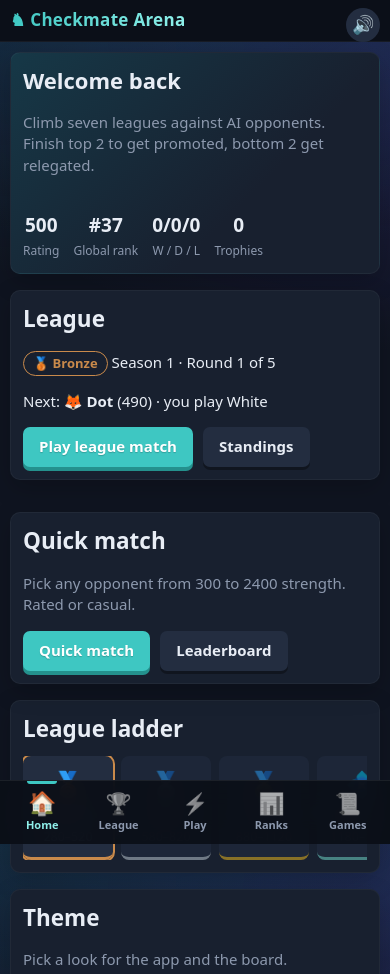
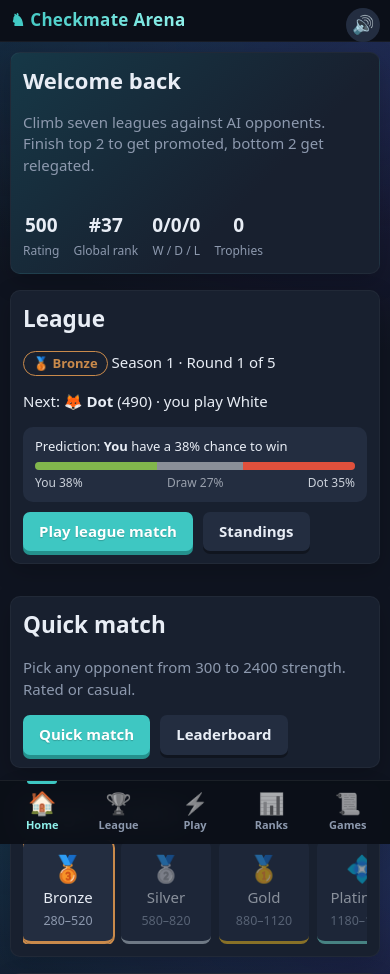
Before and after one commit to New-Anointing/Chess.com.app, a plain HTML site: page index.html in a window 390 px wide. Shown: the top 974 px of the page. Drawn offline with Linux system fonts and the light colour scheme.

Commit message:
Win predictions from rating and recent form on fixtures, league rounds and quick match
Co-Authored-By: Claude Opus 5.5 <noreply@anthropic.com>
Claude-Session: https://claude.ai/code/session_01CZoQ14GycKA2zT6AVfFfqN

```diff
--- a/css/style.css
+++ b/css/style.css
@@ -343,3 +343,16 @@ main#app { overflow-x:clip; }
 .fx.mine { background:color-mix(in srgb, var(--accent) 12%, transparent); }
 .hseason { padding:10px 0; border-top:1px solid #ffffff10; } .hmove { font-size:13px; margin-top:4px; } .hmove.up { color:#4cc38a; } .hmove.down { color:#ff8a8a; }
 @media (max-width: 820px) { .ltable th:nth-child(4), .ltable td:nth-child(4) { display:none; } .tbl th, .tbl td { padding:7px 5px; } .fx { font-size:13px; } }
+/* win predictions */
+.pred{margin:6px 0 10px;font-size:12px}
+.pred.full{background:var(--panel2,rgba(255,255,255,.04));border-radius:10px;padding:10px 12px;margin:10px 0}
+.pred .ptitle{font-size:13px;margin-bottom:6px}
+.wpbar{display:flex;height:8px;border-radius:5px;overflow:hidden;background:rgba(127,127,127,.2)}
+.wpbar span{display:block;height:100%;transition:width .4s}
+.wpbar .pw{background:#81b64c}.wpbar .pd{background:#8a8f98}.wpbar .pl{background:#e0503c}
+.plab,.pform{display:flex;justify-content:space-between;margin-top:4px;opacity:.85;gap:6px}
+.plab span:nth-child(2){opacity:.7}
+.pform .up{color:#81b64c}.pform .down{color:#7aa7ff}
+.rnd .pred{margin:-2px 8px 8px}
+.pred .wpbar{gap:0!important;padding:0!important;height:8px!important}
+.pred .wpbar span{margin:0!important;padding:0!important;height:8px!important;border-radius:0!important;flex:none}
--- a/js/app.js
+++ b/js/app.js
@@ -139,6 +139,19 @@
 
   const leagueBadge = li => `<span class="badge" style="--c:${LEAGUES[li].color}">${LEAGUES[li].icon} ${LEAGUES[li].name}</span>`;
 
+  // Prediction bar: chance for a (left) vs b (right).
+  const formTxt = f => f > 15 ? '<span class="up">🔥 in form</span>' : f < -15 ? '<span class="down">❄ out of form</span>' : '';
+  function predBar(a, b, full) {
+    const p = League.predict(a, b), nm = id => id === 'me' ? 'You' : esc(League.botById(id).name);
+    const fav = p.win >= p.loss ? [nm(a), p.win] : [nm(b), p.loss];
+    return `<div class="pred ${full ? 'full' : ''}">
+      ${full ? `<div class="ptitle">Prediction: <b>${fav[0]}</b> ${fav[0] === 'You' ? 'have' : 'has'} a ${fav[1]}% chance to win</div>` : ''}
+      <div class="wpbar"><span class="pw" style="width:${p.win}%"></span><span class="pd" style="width:${p.draw}%"></span><span class="pl" style="width:${p.loss}%"></span></div>
+      <div class="plab"><span>${nm(a)} ${p.win}%</span><span>Draw ${p.draw}%</span><span>${nm(b)} ${p.loss}%</span></div>
+      ${full && (formTxt(p.formA) || formTxt(p.formB)) ? `<div class="pform"><span>${formTxt(p.formA)}</span><span>${formTxt(p.formB)}</span></div>` : ''}
+    </div>`;
+  }
+
   // ---------- home ----------
   function home() {
     S = League.state();
@@ -161,7 +174,7 @@
         <section class="card">
           <h2>League</h2>
           <p>${leagueBadge(S.leagueIdx)} Season ${S.season.num} · Round ${S.season.round + 1} of 5</p>
-          ${bot ? `<p>Next: ${bot.avatar} <b>${esc(bot.name)}</b> (${League.rating(bot.id)}) · you play ${fx.color === 'w' ? 'White' : 'Black'}</p>` : ''}
+          ${bot ? `<p>Next: ${bot.avatar} <b>${esc(bot.name)}</b> (${League.rating(bot.id)}) · you play ${fx.color === 'w' ? 'White' : 'Black'}</p>${predBar('me', bot.id, true)}` : ''}
           <div class="row"><button class="btn primary" id="playLeague">Play league match</button><button class="btn" id="seeLeague">Standings</button></div>
         </section>
         <section class="card">
@@ -222,7 +235,7 @@
     const rounds = s.rounds.map((pairs, r) => {
       const res = s.results[r], state = res ? 'done' : r === s.round ? 'next' : 'later';
       const games = (res || pairs.map(([a, b]) => ({ a, b }))).filter(g => !g.bye && g.a !== 'bye' && g.b !== 'bye').map(g =>
-        `<div class="fx ${g.a === 'me' || g.b === 'me' ? 'mine' : ''}"><span class="l">${who(g.a)}</span><span class="sc">${res ? score(g.sc) : 'vs'}</span><span class="r">${who(g.b)}</span></div>`).join('');
+        `<div class="fx ${g.a === 'me' || g.b === 'me' ? 'mine' : ''}"><span class="l">${who(g.a)}</span><span class="sc">${res ? score(g.sc) : 'vs'}</span><span class="r">${who(g.b)}</span></div>${res ? '' : predBar(g.a, g.b)}`).join('');
       return `<details class="rnd ${state}" ${state === 'next' || (state === 'done' && r === s.round - 1 && s.round === total) || (r === s.round - 1 && !s.results[s.round]) ? 'open' : ''}>
         <summary><b>Round ${r + 1}</b><span class="muted">${state === 'done' ? 'Played' : state === 'next' ? 'Up next' : 'Upcoming'}</span></summary>${games}</details>`;
     }).join('');
@@ -260,7 +273,7 @@
     const fx = League.nextFixture(), bot = League.botById(fx.botId);
     modal(`<div class="vs"><span>🙂</span><b>VS</b><span>${bot.avatar}</span></div>
       <h2>Round ${S.season.round + 1}: ${esc(bot.name)} <small class="muted">(${League.rating(bot.id)})</small></h2>
-      <p class="muted">You play ${fx.color === 'w' ? '♔ White' : '♚ Black'}</p>
+      <p class="muted">You play ${fx.color === 'w' ? '♔ White' : '♚ Black'}</p>${predBar('me', bot.id, true)}
       <h4>Time control</h4>${tcPicker()}
       <div class="row"><button class="btn primary" data-a="go">Start match</button><button class="btn" data-a="x">Cancel</button></div>`,
       a => a === 'go' && startGame({ bot, color: fx.color, mode: 'league', rated: true, tc: tcId }));
@@ -276,9 +289,10 @@
       <div class="row tcrow"><label>Time</label>${tcPicker()}</div>
       <div class="bots">${LEAGUES.map((L, li) => `<div class="botgrp"><h4 style="color:${L.color}">${L.icon} ${L.name}</h4>${League.members(li).filter(id => id !== 'me').map(League.botById).map(b =>
         `<button class="bot ${b.id === sel ? 'on' : ''}" data-id="${b.id}"><span>${b.avatar}</span><b>${esc(b.name)}</b><small>${League.rating(b.id)}</small></button>`).join('')}</div>`).join('')}</div>
+      <div id="qpred">${predBar('me', sel, true)}</div>
       <button class="btn primary big" id="start">Play</button></section>`;
     app.querySelectorAll('#col button').forEach(b => b.onclick = () => { color = b.dataset.v; app.querySelectorAll('#col button').forEach(x => x.classList.toggle('on', x === b)); });
-    app.querySelectorAll('.bot').forEach(b => b.onclick = () => { sel = b.dataset.id; app.querySelectorAll('.bot').forEach(x => x.classList.toggle('on', x === b)); });
+    app.querySelectorAll('.bot').forEach(b => b.onclick = () => { sel = b.dataset.id; app.querySelectorAll('.bot').forEach(x => x.classList.toggle('on', x === b)); $('#qpred').innerHTML = predBar('me', sel, true); });
     bindTc(app);
     $('#rated').onchange = e => rated = e.target.checked;
     $('#start').onclick = () => startGame({ bot: League.botById(sel), color: color === 'r' ? (Math.random() < .5 ? 'w' : 'b') : color, mode: 'quick', rated, tc: tcId });
@@ -528,10 +542,11 @@
     const score = result === '1/2-1/2' ? 0.5 : (result === '1-0') === (g.color === 'w') ? 1 : 0;
     let delta = null, summary = null;
     League.snapshotRanks();
+    const preRating = S.player.rating;
     if (g.rated) { delta = League.ratePlayer(g.bot.id, score); }
     League.recordGame(score);
     if (g.mode === 'league') summary = League.completeRound(score);
-    g.record = { id: Date.now(), opp: g.bot.name, oppRating: g.botElo, color: g.color, mode: g.mode, result, reason, score, delta, sans: g.sans, moves: g.moves, date: Date.now() };
+    g.record = { id: Date.now(), opp: g.bot.name, oppRating: g.botElo, myRating: preRating, color: g.color, mode: g.mode, result, reason, score, delta, sans: g.sans, moves: g.moves, date: Date.now() };
     League.addHistory(g.record);
     S = League.state();
     if (silent) return;
--- a/js/league.js
+++ b/js/league.js
@@ -193,9 +193,41 @@
   }
   // Remember everyone's leaderboard position just before ratings change, so arrows show who moved.
   function snapshotRanks() { const lb = leaderboard(); S.lbPrev = Object.fromEntries(lb.map((r, i) => [r.id, i + 1])); }
+  // ---------- predictions ----------
+  // Recent form, in rating points: how much better/worse than expected a player has scored lately.
+  function form(id) {
+    let sum = 0, n = 0;
+    if (id === 'me') {
+      for (const h of S.history.slice(0, 8)) {
+        if (h.oppRating == null) continue;
+        sum += h.score - expected(h.myRating || S.player.rating, h.oppRating); n++;
+      }
+    } else {
+      for (const li in S.seasons) for (const round of S.seasons[li].results.slice(-8)) for (const g of round) {
+        if (g.bye || (g.a !== id && g.b !== id)) continue;
+        const opp = g.a === id ? g.b : g.a, sc = g.a === id ? g.sc : 1 - g.sc;
+        sum += sc - expected(rating(id), rating(opp)); n++;
+      }
+    }
+    if (!n) return 0;
+    // shrink small samples toward zero, cap at ±120 points
+    return Math.max(-120, Math.min(120, Math.round(sum / (n + 2) * 400)));
+  }
+  // Win / draw / loss chances for a vs b, from ratings adjusted by recent form.
+  function predict(a, b) {
+    const fa = form(a), fb = form(b);
+    const e = expected(rating(a) + fa, rating(b) + fb);
+    const draw = 0.24 * (1 - Math.min(1, Math.abs(e - 0.5) * 1.8)) + 0.03;
+    let win = Math.max(0.01, e - draw / 2), loss = Math.max(0.01, 1 - e - draw / 2);
+    const t = win + draw + loss; win /= t; loss /= t;
+    const pct = x => Math.round(x * 100);
+    const W = pct(win), L = pct(loss);
+    return { win: W, draw: 100 - W - L, loss: L, formA: fa, formB: fb };
+  }
+
   function addHistory(g) { S.history.unshift(g); S.history = S.history.slice(0, 40); save(); }
 
   root.League = { LEAGUES, BOTS, botById, load, save, reset, state: () => S, rating, ratePlayer, recordGame,
-    nextFixture, completeRound, standings, leaderboard, snapshotRanks, addHistory, expected, botLeague,
+    nextFixture, completeRound, standings, leaderboard, snapshotRanks, addHistory, expected, botLeague, predict, form,
     season: li => S.seasons[li], members: li => S.members[li], history: li => S.leagueHistory[li] || [] };
 })(typeof window !== 'undefined' ? window : globalThis);
--- a/sw.js
+++ b/sw.js
@@ -1,6 +1,6 @@
 // Service worker: network-first so new code arrives as soon as the app is opened online,
 // with a cached copy so the app still works offline.
-const CACHE = 'checkmate-arena-v2';
+const CACHE = 'checkmate-arena-v3';
 const FILES = ['./', 'index.html', 'css/style.css', 'js/chess.js', 'js/ai.js', 'js/coach.js', 'js/sound.js', 'js/league.js', 'js/app.js',
   'manifest.webmanifest', 'icons/icon-192.png', 'icons/icon-512.png', 'icons/apple-touch-icon.png'];
 
```
